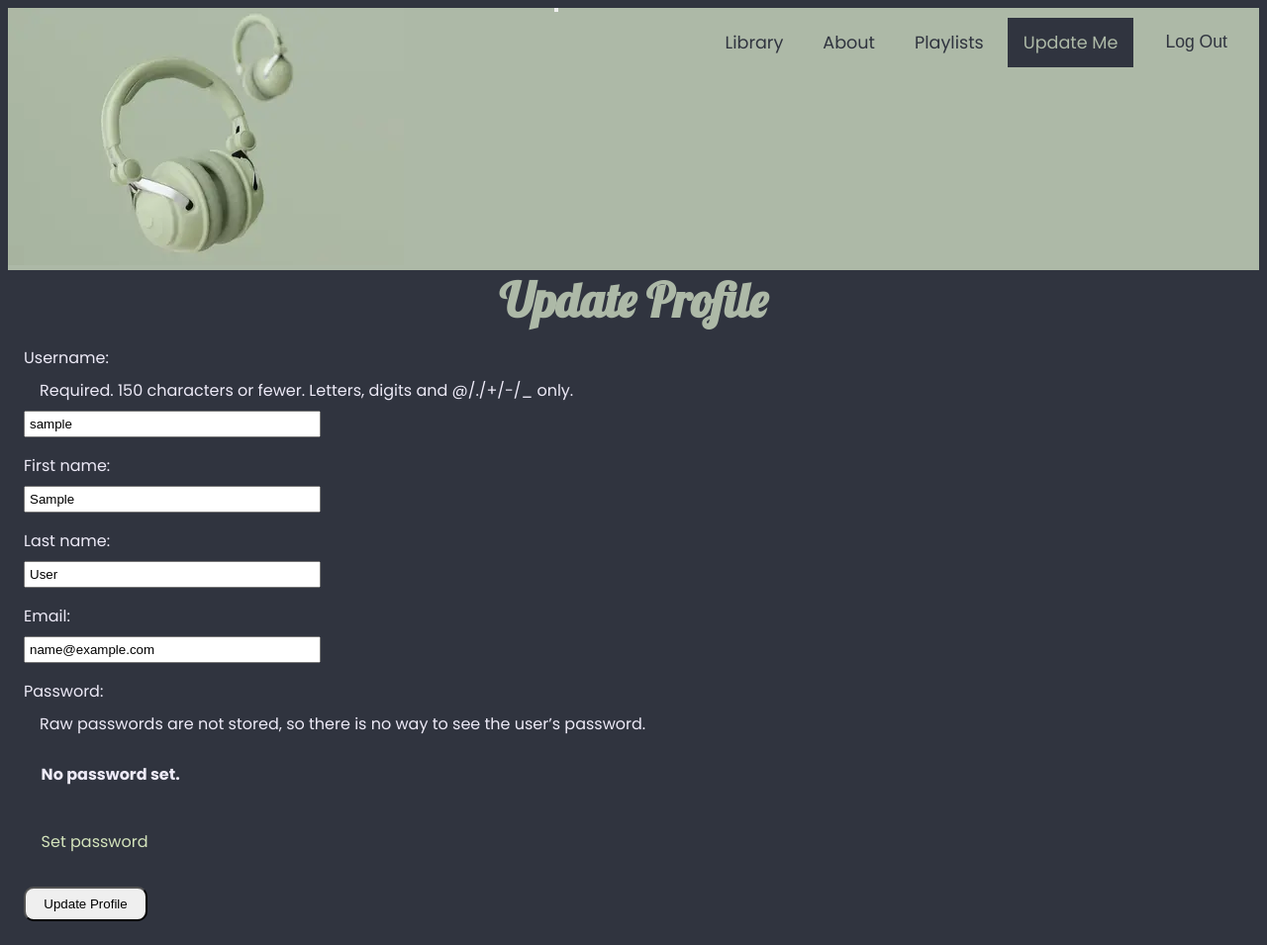
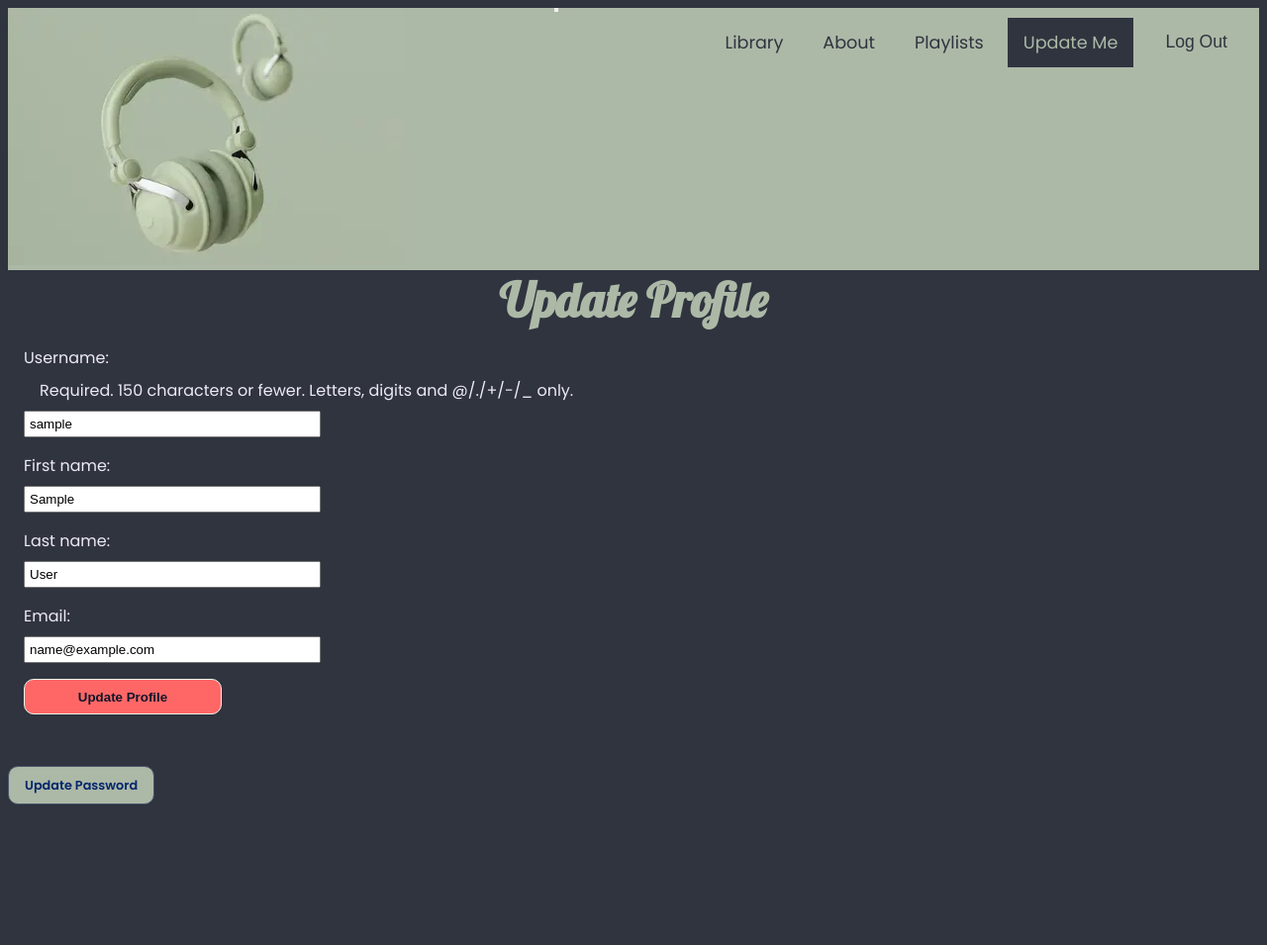
Before and after one commit to kkmorrisfam/my-music-player, a Django app: page /users/update_user/ in a window 1280 px wide. Shown: the whole page at 99% size. After the commit the page ends 813 px from the top, so only its background shows below. Run offline with Django 5.2, Linux system fonts and the light colour scheme; the visitor is signed in with stand-in values (Sample User, id 1); data comes from the database, SQL or seed files in the repository; parts of the project's set-up code (start-up, migrations or seed data) failed here and were passed over; some web fonts are replaced.

Commit message:
update password form

```diff
--- a/static/css/style.css
+++ b/static/css/style.css
@@ -11,6 +11,7 @@
     --clr-primary: #03256C;
     --clr-paragraph: #edeaf7;/*#434345;*/
     --clr-accent: #cb793a; /* #8c86aa; */
+    --clr-button:#ff6767;
     /*--clr-banner: #a7b4a1;*/
 
     --clr-header: #adb9a7; /*#34542b;*/
@@ -356,9 +357,9 @@ a {
 }
 
 .form-submit {
-    padding: 0.5rem;
+    padding: 0.6rem 1rem;
     border-radius: 10px;
-    width: 125px;
+    width: auto;
 }
 
 /* helptext and errorlist classes are default for forms,
@@ -379,6 +380,43 @@ provided by Django built in form rendering*/
 
 .errorlist li::marker {
     content: '🚨 ';
+}
+
+/* --------------Base button --------------------------- */
+.btn {
+  display: inline-block;
+  padding: 0.6rem 1rem;
+  border-radius: 10px;
+  font-weight: 600;
+  text-decoration: none;
+  border: 1px solid transparent;
+  box-shadow: 0 1px 2px rgba(0,0,0,.05);
+  transition: transform .06s ease, box-shadow .15s ease, filter .15s ease;
+  cursor: pointer;
+  max-width: 200px;
+}
+
+/* Primary (submit) — make it pop against the dark background */
+.btn-primary, .form-submit {
+  background: var(--clr-button);          /* pick any accent */
+  color: #0f172a;                /* near-black text */
+  border-color: #e5f6e9;
+}
+.btn-primary:hover, .form-submit:hover {
+  filter: brightness(0.97);
+  box-shadow: 0 6px 16px rgba(252, 246, 246, 0.2);
+  transform: translateY(-1px);
+}
+
+/* Secondary “link-like” button for Update Password */
+.btn-ghost {
+  background: var(--clr-header);
+  color: var(--clr-primary);                /* muted light gray */
+  border-color: #475569;         /* subtle outline */
+}
+.btn-ghost:hover {
+  background: rgba(148,163,184,.15);
+  color: #e2e8f0;
 }
 
 
--- a/users/forms.py
+++ b/users/forms.py
@@ -1,11 +1,14 @@
-from django.contrib.auth.forms import UserCreationForm, UserChangeForm
+from django.contrib.auth.forms import UserCreationForm, UserChangeForm, SetPasswordForm
 from django.contrib.auth.models import User
 from django import forms
 
+class ChangePasswordForm(SetPasswordForm):
+    class Meta:
+        model = User
+        fields = ['new_password1', 'new_password2']
 
 class RegisterUserForm(UserCreationForm):
-    # Hide password messages
-    password = None
+
     email = forms.EmailField()
     first_name = forms.CharField(max_length=50)
     last_name = forms.CharField(max_length=70)
@@ -16,7 +19,8 @@ class RegisterUserForm(UserCreationForm):
 
 
 class UpdateUserForm(UserChangeForm):
-
+     # Hide password messages
+    password = None
     email = forms.EmailField()
     first_name = forms.CharField(max_length=50)
     last_name = forms.CharField(max_length=70)
--- a/users/templates/users/update_user.html
+++ b/users/templates/users/update_user.html
@@ -12,7 +12,9 @@
     <form class="form-with-validation" action="{% url 'users:update_user' %}" method="post">
         {% csrf_token %}
         {{ form }}
-        <button class="form-submit">Update Profile</button>
+        <button class="btn btn-primary">Update Profile</button>
     </form>
+    <br/><br/>
+    <a href="/users/update_password/" class="btn btn-ghost">Update Password</a>
 
 {% endblock content %}
--- a/users/urls.py
+++ b/users/urls.py
@@ -7,6 +7,7 @@ app_name = "users"
 urlpatterns = [
     path('register/', views.register_view, name='register'),
     path('update_user/', views.update_user, name='update_user'),
+    path('update_password/', views.update_password, name='update_password'),
     path('login/', views.login_view, name='login'),
     path('logout/', views.logout_view, name='logout'),
 
--- a/users/views.py
+++ b/users/views.py
@@ -1,12 +1,37 @@
 from django.shortcuts import render, redirect
 from django.contrib.auth.forms import UserCreationForm, AuthenticationForm
 from django.contrib.auth import login, logout
-from .forms import RegisterUserForm, UpdateUserForm
+from .forms import RegisterUserForm, UpdateUserForm, ChangePasswordForm
 from django.contrib.auth.models import User
 from django.contrib import messages
 
 
+def update_password(request):
+    if request.user.is_authenticated:
+        current_user = request.user
+        # Did they fill out the form
+        if request.method == "POST":
+            form = ChangePasswordForm(current_user, request.POST)
+            if form.is_valid():
+                form.save()
+                 # login user again with new information
 
+                messages.success(request, "Password updated successfully!")
+                #login(request, current_user)
+                return redirect("users:login")
+            else:
+                for error in list(form.errors.values()):
+                    messages.error(request, error)
+                    return redirect("users:update_password")
+        else:
+            form = ChangePasswordForm(current_user)
+            # return redirect("music:home")
+            return render(request, "users/update_password.html", {"form": form})
+    else:
+        messages.warning(request, "Please log in first.")
+        return redirect('music:home')
+
+    # return render(request, "users/update_password.html", {"form": form})
 
 def update_user(request):
     if request.user.is_authenticated:
```
Also changed, not shown: users/templates/users/update_password.html (added, +19 -0 lines).
